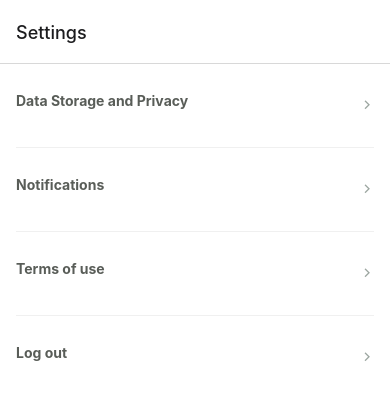
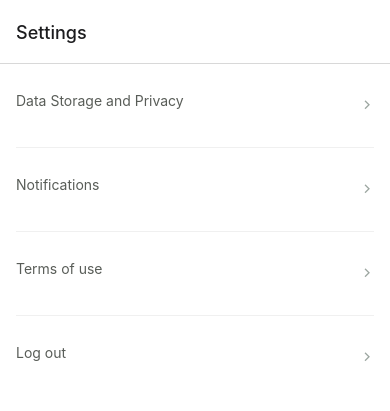
Before and after one commit to Rae-Zou/My-Expenses, a React Native app: screen /Settings in a window 390 px wide. Shown: the top 411 px of the page. Built offline with nearby package versions, Linux system fonts and the light colour scheme.

Commit message:
font size

```diff
--- a/screens/ListItem.tsx
+++ b/screens/ListItem.tsx
@@ -48,7 +48,7 @@ const styles = StyleSheet.create({
         textAlign: "center",
         marginBottom: 10,
         color: "#595D58",
-        fontWeight: "bold",
+
       },
 
   });
--- a/screens/SettingsScreen.js
+++ b/screens/SettingsScreen.js
@@ -9,7 +9,7 @@ export default function SettingsScreen({ navigation }) {
     const rowItems = [
         {
           name: ("Data Storage and Privacy"),   //security controls - V2: Data Storage and Privacy Requirements
-          onPress: () =>navigation.navigate('Expenses'),   //TODO: update the navigator
+          onPress: () =>navigation.navigate('NotificationScreen'),   //TODO: update the navigator
         },
 
         {
```
